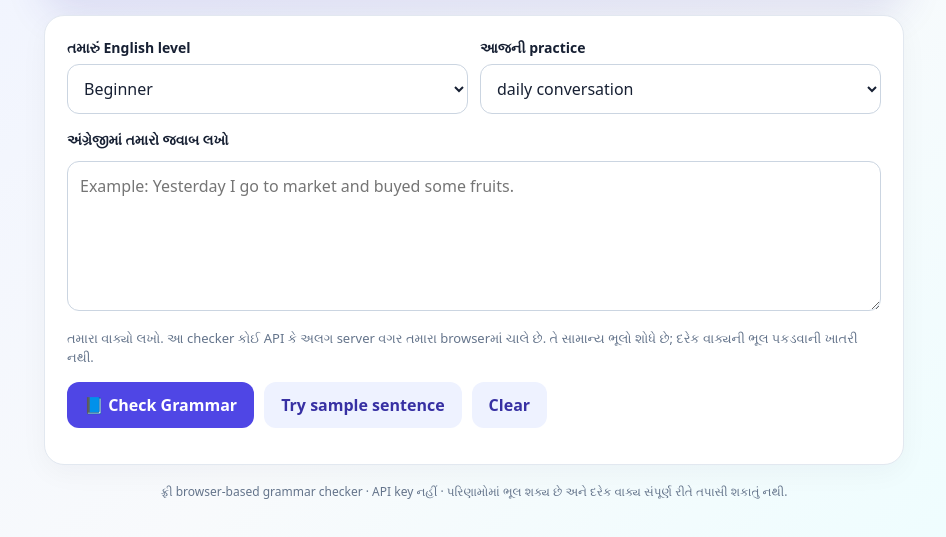
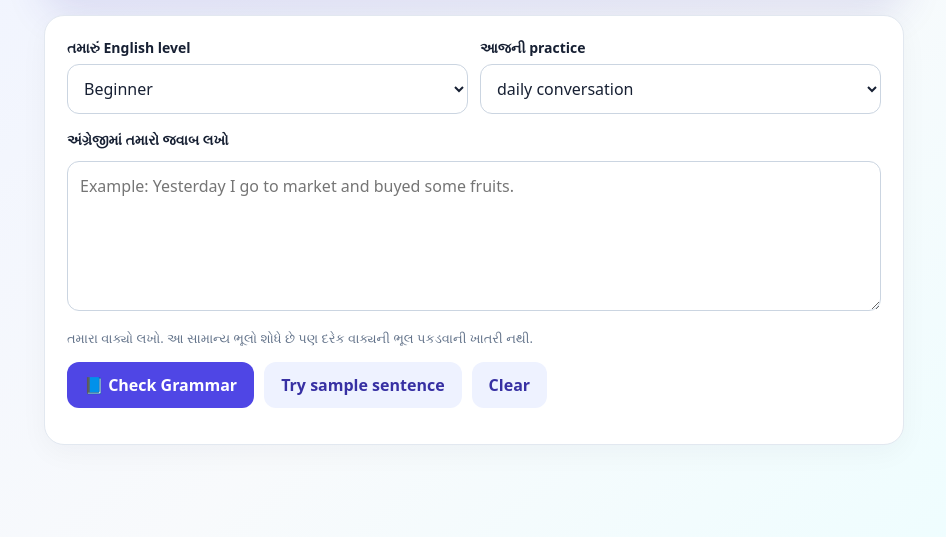
Before and after one commit to akashbhadani02/My_App, a website: page public/ai-coach.html in a window 1280 px wide. Shown: the part 213-750 px from the top of the page, without its empty margins (166-1112 px from the left). Drawn offline with Linux system fonts and the light colour scheme.

Commit message:
અપડેટ

```diff
--- a/public/ai-coach.html
+++ b/public/ai-coach.html
@@ -23,12 +23,12 @@ main{max-width:860px;margin:0 auto}.top{display:flex;align-items:center;justify-
       <div><label for="level">તમારું English level</label><select id="level"><option>Beginner</option><option>Elementary</option><option>Intermediate</option><option>Advanced</option></select></div>
       <div><label for="goal">આજની practice</label><select id="goal"><option>daily conversation</option><option>job interview</option><option>school or college</option><option>travel English</option><option>speaking confidently</option></select></div>
     </div>
-    <div style="margin-top:16px"><label for="message">અંગ્રેજીમાં તમારો જવાબ લખો</label><textarea id="message" maxlength="2500" placeholder="Example: Yesterday I go to market and buyed some fruits."></textarea><p class="hint">તમારા વાક્યો લખો. આ checker કોઈ API કે અલગ server વગર તમારા browserમાં ચાલે છે. તે સામાન્ય ભૂલો શોધે છે; દરેક વાક્યની ભૂલ પકડવાની ખાતરી નથી.</p></div>
+    <div style="margin-top:16px"><label for="message">અંગ્રેજીમાં તમારો જવાબ લખો</label><textarea id="message" maxlength="2500" placeholder="Example: Yesterday I go to market and buyed some fruits."></textarea><p class="hint">તમારા વાક્યો લખો. આ સામાન્ય ભૂલો શોધે છે પણ દરેક વાક્યની ભૂલ પકડવાની ખાતરી નથી.</p></div>
     <div class="actions"><button class="primary" id="send">📘 Check Grammar</button><button class="secondary" id="sample" type="button">Try sample sentence</button><button class="secondary" id="clear" type="button">Clear</button></div>
     <div class="status" id="status" role="status" aria-live="polite"></div>
   </section>
   <section class="panel" id="answerPanel" hidden><h2 style="margin-top:0">તમારો feedback</h2><div id="answer" class="answer"></div></section>
-  <p class="foot">ફ્રી browser-based grammar checker · API key નહીં · પરિણામોમાં ભૂલ શક્ય છે અને દરેક વાક્ય સંપૂર્ણ રીતે તપાસી શકાતું નથી.</p>
+  <p class="foot"></p>
 </main>
 <script>
 const $ = id => document.getElementById(id);
```
